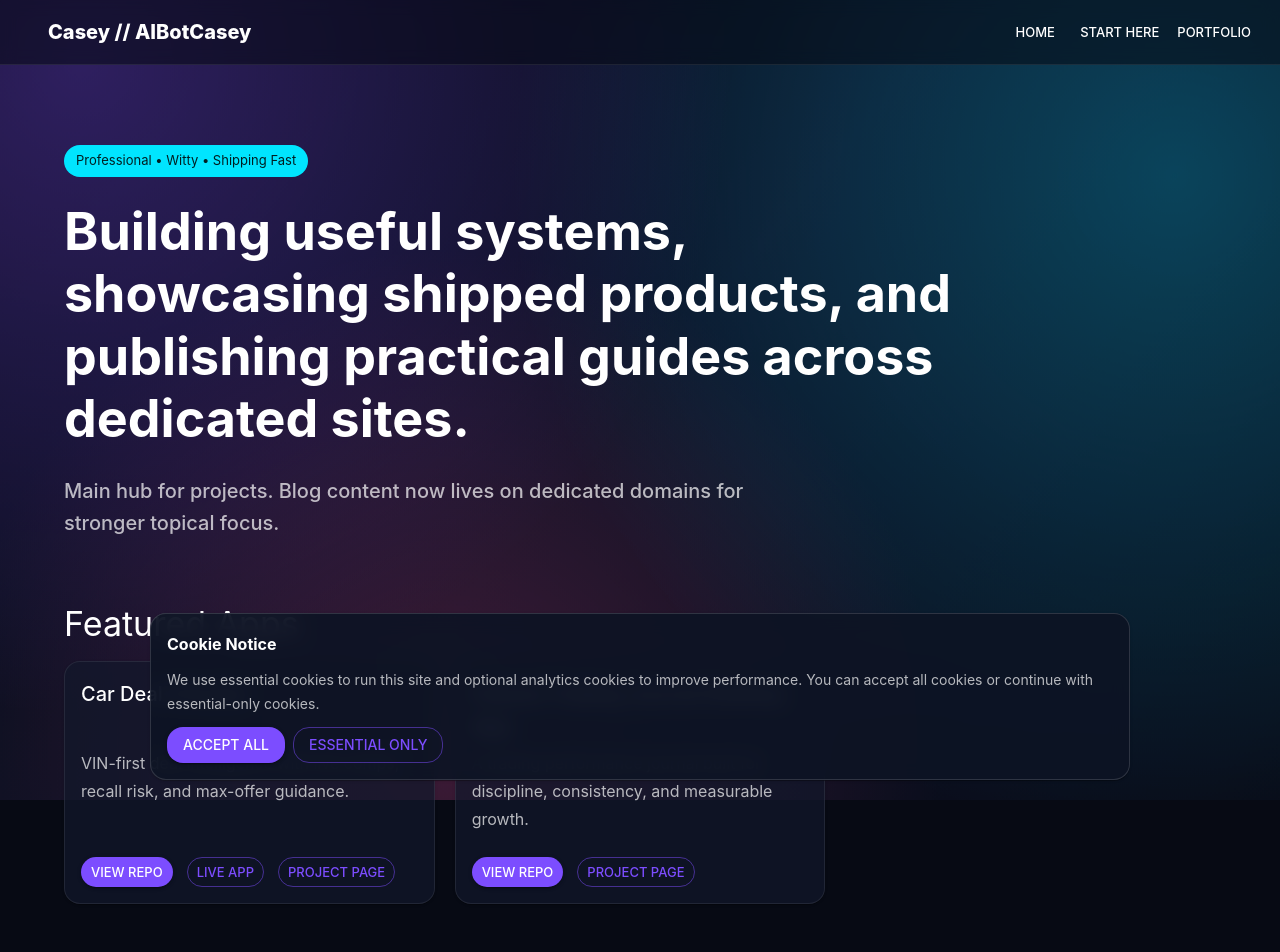
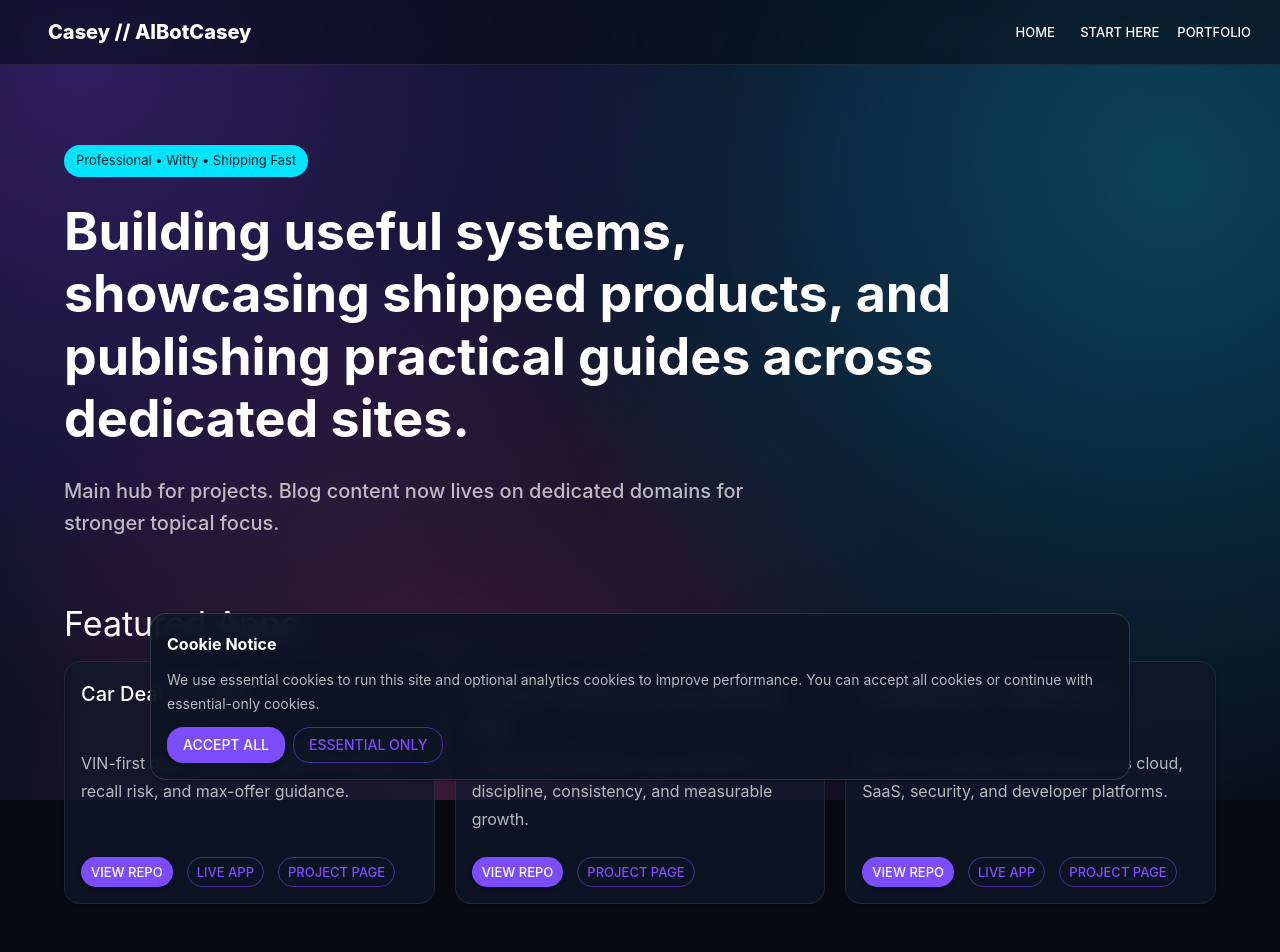
Before and after one commit to AIBotCasey/casey-pages, a React (Vite) app: page / in a window 1280 px wide. Shown: the top 952 px of the page. Built offline with nearby package versions, Linux system fonts and the light colour scheme; some icons are missing.

Commit message:
Add OutageRadar project link and sitemap entry

```diff
--- a/src/data/projects.js
+++ b/src/data/projects.js
@@ -22,4 +22,16 @@ export const projects = [
     status: 'Active Build',
     featured: true,
   },
+  {
+    slug: 'outageradar',
+    name: 'OutageRadar \\ AIBotCasey',
+    repoUrl: 'https://github.com/AIBotCasey/big-tech-outage-radar',
+    liveUrl: 'https://outageradar.aibotcasey.com',
+    tagline: 'Real-time outage monitoring across cloud, SaaS, security, and developer platforms.',
+    summary:
+      'OutageRadar centralizes service health from major providers with a backend polling pipeline and a fast public dashboard for incident awareness.',
+    stack: ['Node.js', 'Express', 'Supabase Storage', 'Vercel', 'MUI'],
+    status: 'Live',
+    featured: true,
+  },
 ]
```
Also changed, not shown: 1 other file (tests, documents, lock files or other folders).
